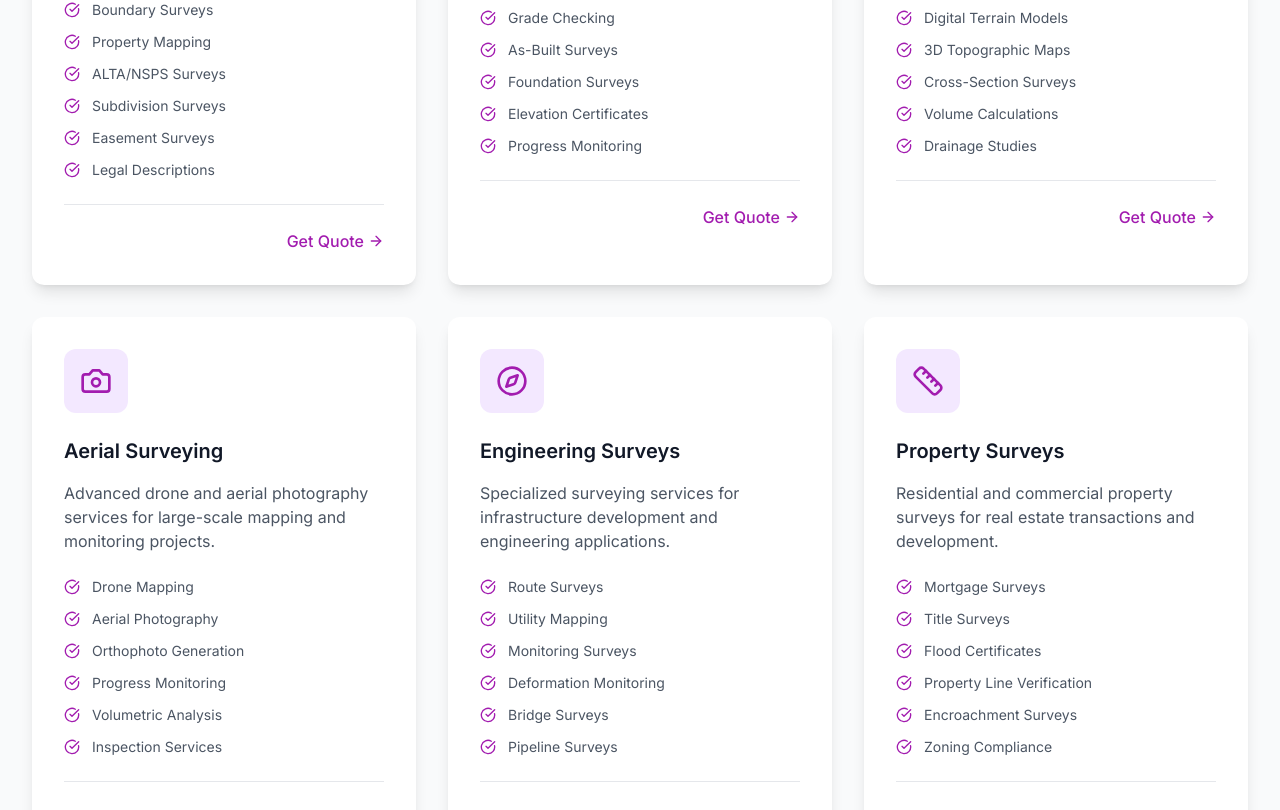
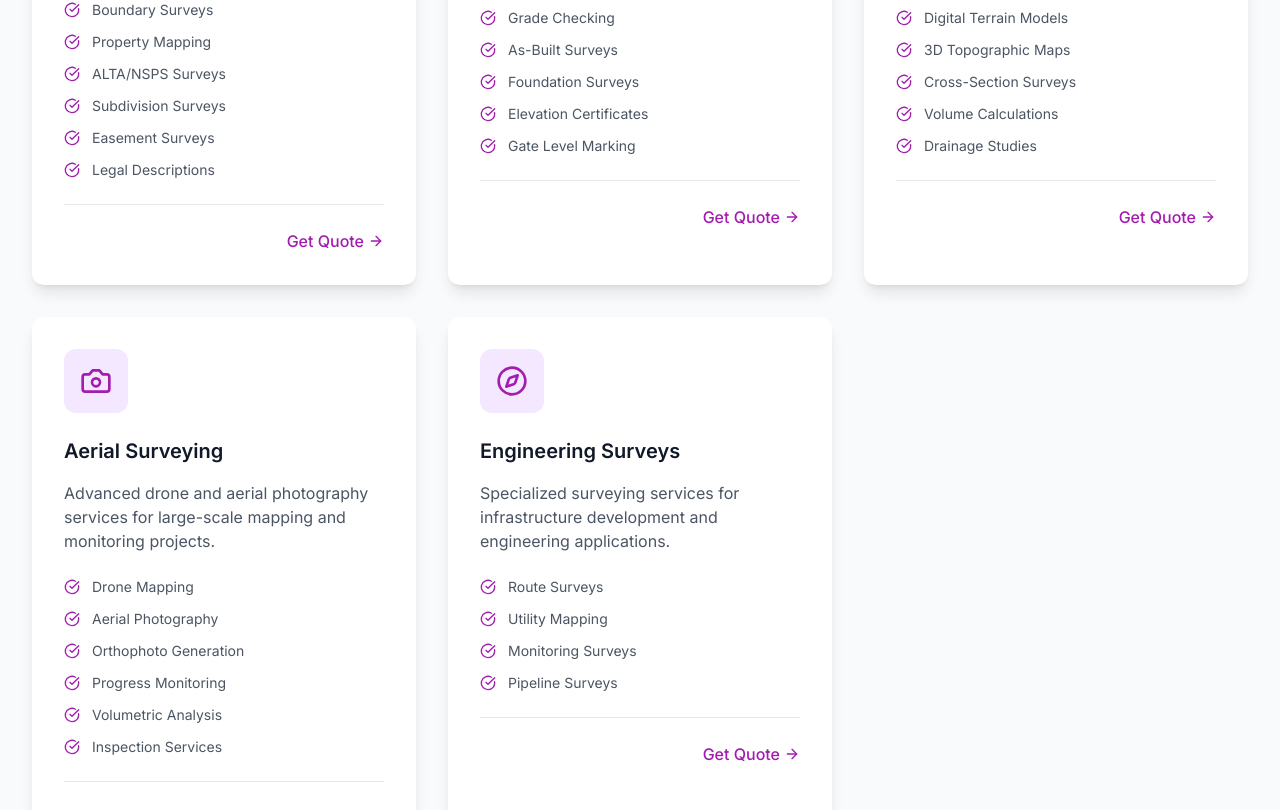
Before and after one commit to mohamednayif/wideangle, a React (Vite) app: page /services in a window 1280 px wide. Shown: the part 988-1798 px from the top of the page. Built offline with nearby package versions, Linux system fonts and the light colour scheme.

Commit message:
Update Services page and dependencies

```diff
--- a/src/pages/Services.tsx
+++ b/src/pages/Services.tsx
@@ -5,7 +5,6 @@ import {
   Building,
   Mountain,
   Camera,
-  Ruler,
   CheckCircle,
   ArrowRight
 } from 'lucide-react'
@@ -36,7 +35,7 @@ const Services = () => {
         'As-Built Surveys',
         'Foundation Surveys',
         'Elevation Certificates',
-        'Progress Monitoring'
+        'Gate Level Marking'
       ]
     },
     {
@@ -73,24 +72,9 @@ const Services = () => {
         'Route Surveys',
         'Utility Mapping',
         'Monitoring Surveys',
-        'Deformation Monitoring',
-        'Bridge Surveys',
         'Pipeline Surveys'
       ]
     },
-    {
-      icon: Ruler,
-      title: 'Property Surveys',
-      description: 'Residential and commercial property surveys for real estate transactions and development.',
-      features: [
-        'Mortgage Surveys',
-        'Title Surveys',
-        'Flood Certificates',
-        'Property Line Verification',
-        'Encroachment Surveys',
-        'Zoning Compliance'
-      ]
-    }
   ]
 
   const process = [
```
Also changed, not shown: package.json (+4 -3 lines), 1 other file (tests, documents, lock files or other folders).
